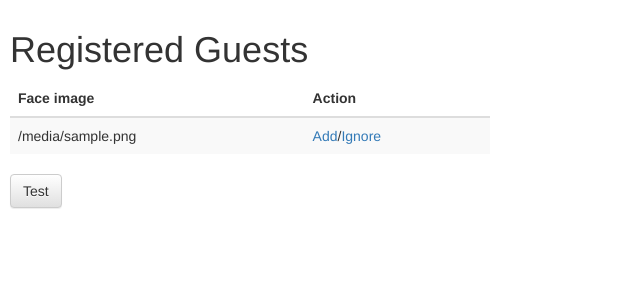
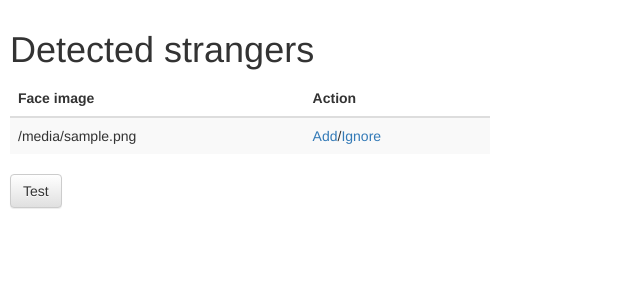
Before and after one commit to bedoron/ICUMisterControlPanel, a Flask app: template app/templates/pending_users.html in a window 1280 px wide. Shown: the top 300 px of the page, without its empty margins (0-640 px from the left). Run offline with Flask 2, Linux system fonts and the light colour scheme; the template is opened without the code that fills it: most values are stand-ins (such as "Sample title", 1, 10 or a date in 2020); some libraries are stand-ins or nearby versions.

Commit message:
Minor fixes

```diff
--- a/app/app.py
+++ b/app/app.py
@@ -36,8 +36,8 @@ APP.json_encoder = JSONEncoder
 
 @APP.route('/')
 def hello_world():
-    pending_users = [{"image": "poop", "id": "id_poop"}]
-    return render_template('pending_users.html', pending=pending_users)
+    pending_users = [{"image": "Dixie Normous", "id": "0xb19d1c"}, {"image": "Alota Fagina", "id": "meh"}]
+    return render_template('pending_users.html', pending_users=pending_users)
 
 
 @APP.route('/test')
--- a/app/templates/pending_users.html
+++ b/app/templates/pending_users.html
@@ -1,10 +1,10 @@
 {% extends "base.html" %}
-{% block title %}Pending faces{% endblock %}
+{% block title %}Detected strangers{% endblock %}
 {% block head %}
   {{ super() }}
 {% endblock %}
 {% block content %}
-  <h1>Registered Guests</h1>
+  <h1>Detected strangers</h1>
   <table class="table table-striped">
   <thead>
   <tr>
```
